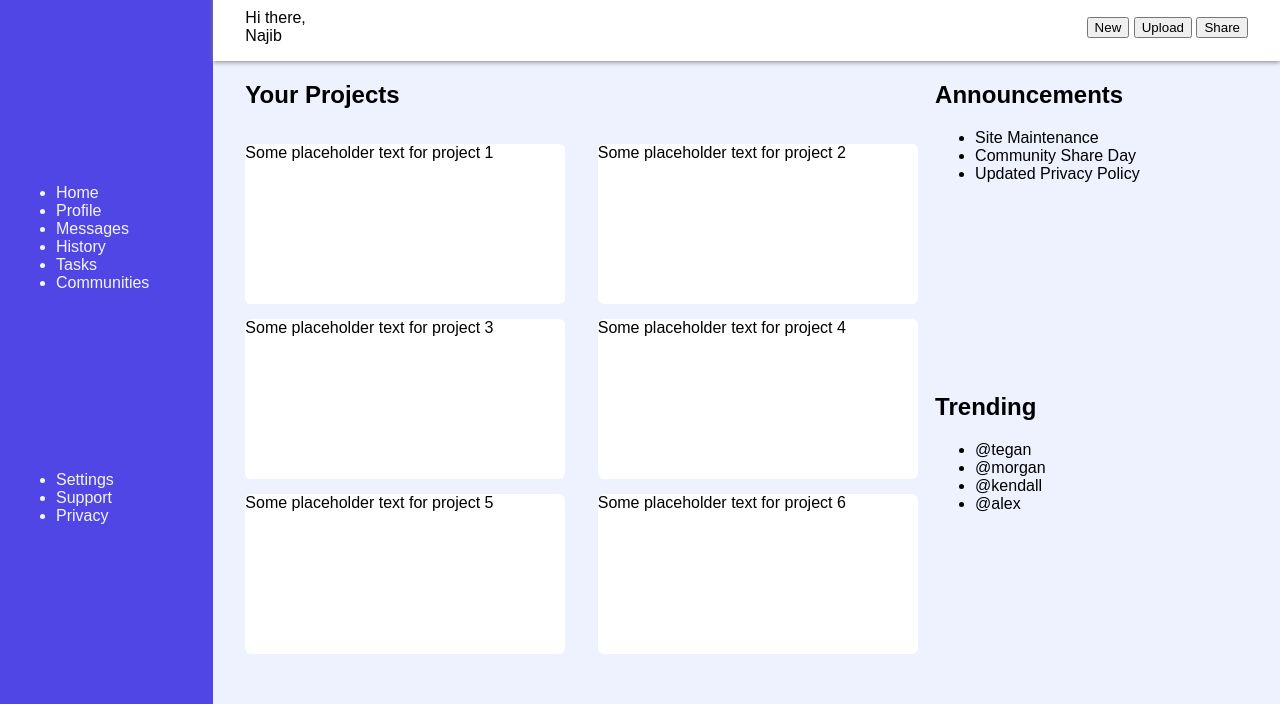
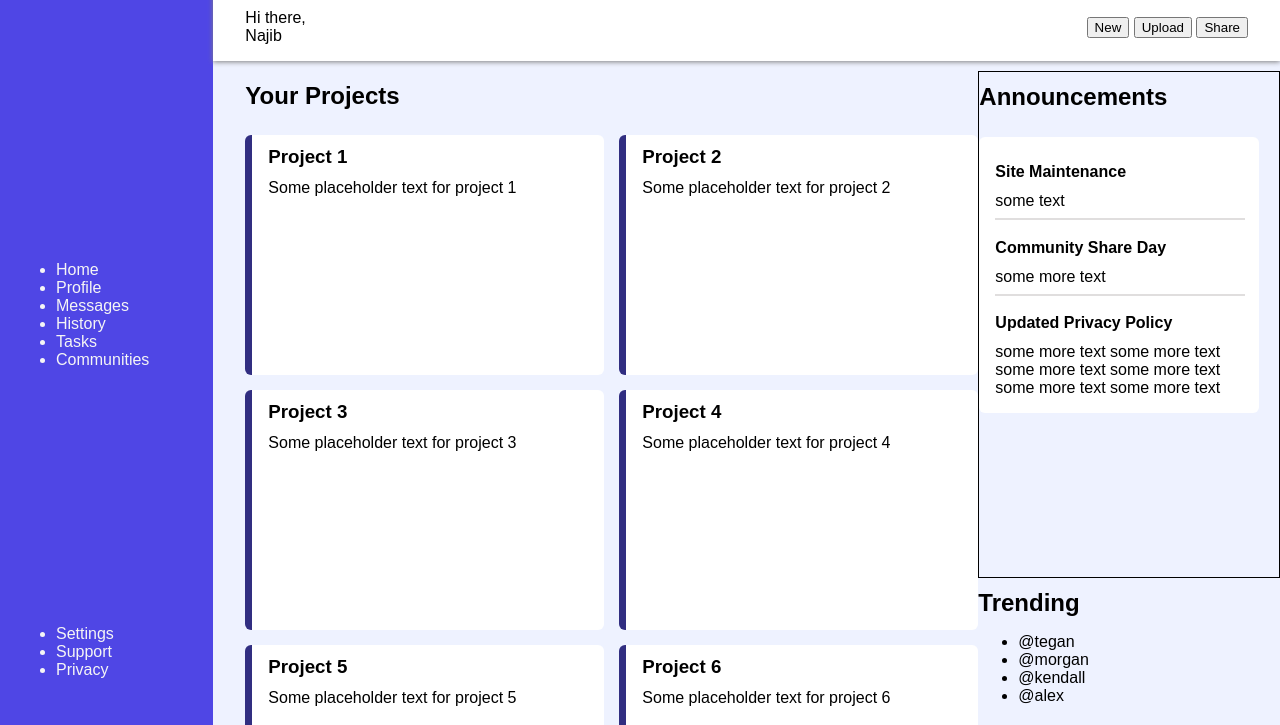
Before and after one commit to najib-r/admindashboard, a plain HTML site: page index.html in a window 1280 px wide. Shown: the part 75-800 px from the top of the page. Drawn offline with Linux system fonts and the light colour scheme.

Commit message:
Add more styling

```diff
--- a/index.html
+++ b/index.html
@@ -41,31 +41,42 @@
             <div class="projects">
                 <h2>Your Projects</h2>
                 <div class="project">
+                    <h3>Project 1</h3>
                     Some placeholder text for project 1
                 </div>
                 <div class="project">
+                    <h3>Project 2</h3>
                     Some placeholder text for project 2
                 </div>
                 <div class="project">
+                    <h3>Project 3</h3>
                     Some placeholder text for project 3
                 </div>
                 <div class="project">
+                    <h3>Project 4</h3>
                     Some placeholder text for project 4
                 </div>
                 <div class="project">
+                    <h3>Project 5</h3>
                     Some placeholder text for project 5
                 </div>
                 <div class="project">
+                    <h3>Project 6</h3>
                     Some placeholder text for project 6
                 </div>
             </div>
             <div class="announcements">
                 <h2>Announcements</h2>
-                <ul>
-                    <li>Site Maintenance</li>
-                    <li>Community Share Day</li>
-                    <li>Updated Privacy Policy</li>
-                </ul>
+                <div class="cards1">
+                    <h4>Site Maintenance</h4>
+                    some text
+                    <hr>
+                    <h4>Community Share Day</h4>
+                    some more text
+                    <hr>
+                    <h4>Updated Privacy Policy</h4>
+                    some more text some more text some more text some more text some more text some more text
+                </div>
             </div>
             <div class="trending">
                 <h2>Trending</h2>
--- a/style.css
+++ b/style.css
@@ -39,6 +39,8 @@ body {
     grid-template-columns: 2fr 1fr;
     padding-left: 2rem;
     background-color: #eef2ff;
+    padding-bottom: 50px;
+    padding-top: 10px;
 }
 
 .projects {
@@ -46,7 +48,6 @@ body {
     display: grid;
     grid-template-columns: 1fr 1fr;
     gap: 15px;
-    padding-bottom: 50px;
 }
 
 .projects > h2 {
@@ -56,6 +57,32 @@ body {
 .project {
     background-color: white;
     border-radius: 6px;
-    height: 10rem;
+    height: 15rem;
     width: 20rem;
+    padding: 0 1rem;
+    border-left: 7px solid #312e81;
 }
+
+.cards1 {
+    display: grid;
+    grid-template-columns: 1fr;
+    border-radius: 6px;
+    margin-top: 26px;
+    margin-right: 20px;
+    padding: 1rem;
+    background-color: white;
+}
+
+hr {
+    border: 0.2px solid rgb(224, 222, 222);
+    width: 100%;
+}
+
+h2, h3, h4 {
+    margin: 0.67rem 0;
+}
+
+.announcements {
+    border: 1px solid black;
+    padding: 0;
+}
```
